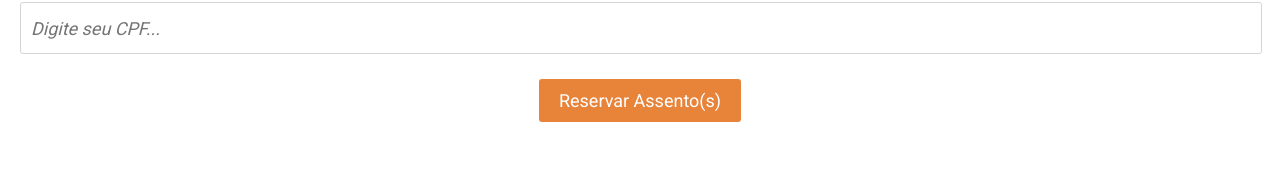
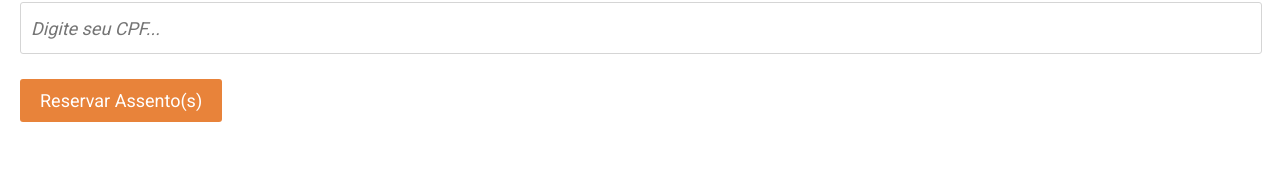
Before and after one commit to ArthurOliveira01/Cineflix, a React (Create React App) app: page /assentos/1 in a window 1280 px wide. Shown: the part 384-556 px from the top of the page. Built offline with nearby package versions, Linux system fonts and the light colour scheme; no server answers.

Commit message:
implementing <Link>

```diff
--- a/src/pages/HomePage/HomePage.js
+++ b/src/pages/HomePage/HomePage.js
@@ -1,6 +1,7 @@
 import styled from "styled-components"
 import axios from 'axios'
 import { useEffect, useState } from "react";
+import { Link } from "react-router-dom";
 
 export default function HomePage() {
 
@@ -12,11 +13,13 @@ export default function HomePage() {
 
         test.then(final => {
             setFilmes(final.data);
+            console.log(final);
         })
 
         test.catch(error => {
             alert("Reload");
         })
+
 
     })
     return (
@@ -26,9 +29,11 @@ export default function HomePage() {
             <ListContainer>
                 {filmes.map((filme) =>{
                     return(
-                    <MovieContainer>
-                        <img src={filme.posterURL} alt={filme.overview}/>
-                    </MovieContainer>
+                    <Link to= {`/sessoes/${filme.id}`} >
+                        <MovieContainer>
+                            <img src={filme.posterURL} alt={filme.overview}/>
+                        </MovieContainer>
+                    </Link>
                     )
                 })}
             </ListContainer>
--- a/src/pages/SeatsPage/SeatsPage.js
+++ b/src/pages/SeatsPage/SeatsPage.js
@@ -1,6 +1,7 @@
-import styled from "styled-components"
-import { useState, useEffect } from "react"
-import axios from "axios"
+import styled from "styled-components";
+import { useState, useEffect } from "react";
+import axios from "axios";
+import { Link } from "react-router-dom";
 
 export default function SeatsPage() {
 
@@ -53,7 +54,7 @@ export default function SeatsPage() {
                 CPF do Comprador:
                 <input placeholder="Digite seu CPF..." />
 
-                <button>Reservar Assento(s)</button>
+                <Link to="/sucesso" style={{ textDecoration: 'none'}}><button>Reservar Assento(s)</button></Link>
             </FormContainer>
 
             <FooterContainer>
--- a/src/pages/SessionsPage/SessionsPage.js
+++ b/src/pages/SessionsPage/SessionsPage.js
@@ -1,6 +1,7 @@
 import { useState, useEffect } from "react"
 import styled from "styled-components"
 import axios from "axios";
+import { Link } from "react-router-dom";
 
 export default function SessionsPage() {
 
@@ -31,7 +32,7 @@ export default function SessionsPage() {
                                 {day.weekday} - {day.date}
                                 <ButtonsContainer key={date.id}>
                                     {day.showtimes.map((time) =>{
-                                    return(<button>{time.name}</button>)
+                                        return(<Link to="/assentos/:idSessao"><button>{time.name}</button></Link>)
                                     })}
                                 </ButtonsContainer>
                             </SessionContainer>
--- a/src/pages/SuccessPage/SuccessPage.js
+++ b/src/pages/SuccessPage/SuccessPage.js
@@ -1,4 +1,5 @@
-import styled from "styled-components"
+import styled from "styled-components";
+import { Link } from "react-router-dom";
 
 export default function SuccessPage() {
 
@@ -25,7 +26,7 @@ export default function SuccessPage() {
                 <p>CPF: 123.456.789-10</p>
             </TextContainer>
 
-            <button>Voltar para Home</button>
+            <Link to="/"><button>Voltar para Home</button></Link>
         </PageContainer>
     )
 }
```
Lines whose indentation alone changed are shown as unchanged.
